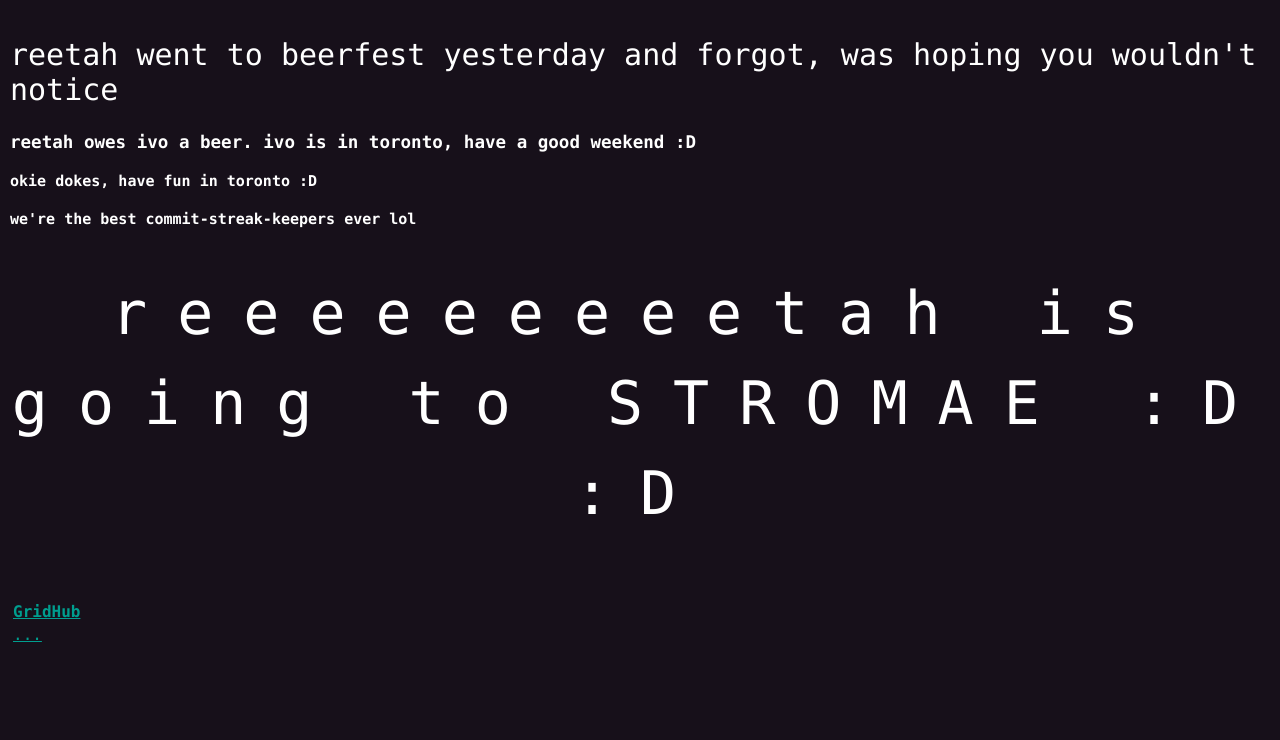
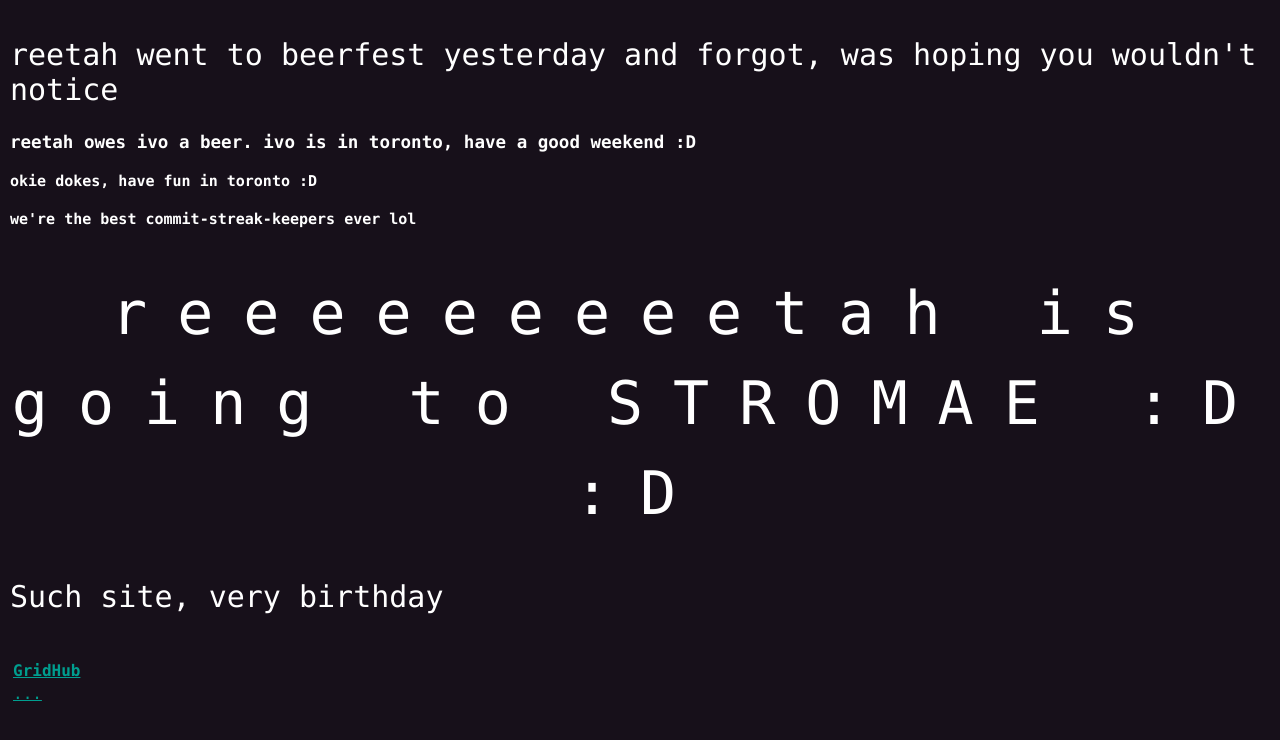
Before and after one commit to ritalu/testing, a plain HTML site: page index.html in a window 1280 px wide. Shown: the part 1001-1741 px from the top of the page. Before the commit the page ends 1708 px from the top, so only its background shows below. Drawn offline with Linux system fonts and the light colour scheme.

Commit message:
Update index.html

```diff
--- a/index.html
+++ b/index.html
@@ -13,6 +13,7 @@
 		<h4>okie dokes, have fun in toronto :D </h4>
 		<h4>we're the <b>best</b> commit-streak-keepers ever lol</h4>
 		<h1>reeeeeeeeetah is going to STROMAE :D :D </h1>
+		<h2>Such site, very birthday</h2>
 	</div>
 	<div id="body">
 		<table style="width:50%">
```
